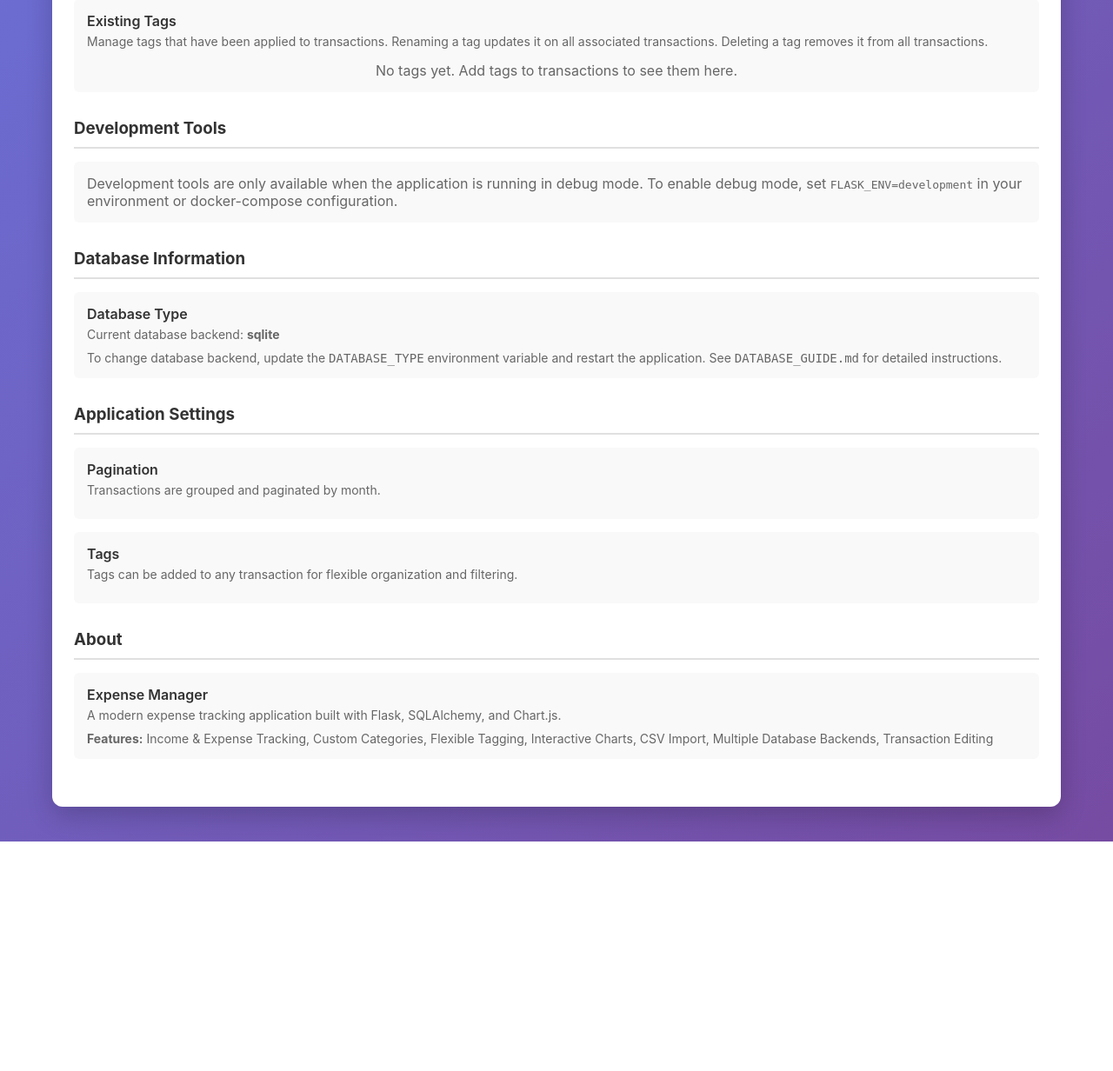
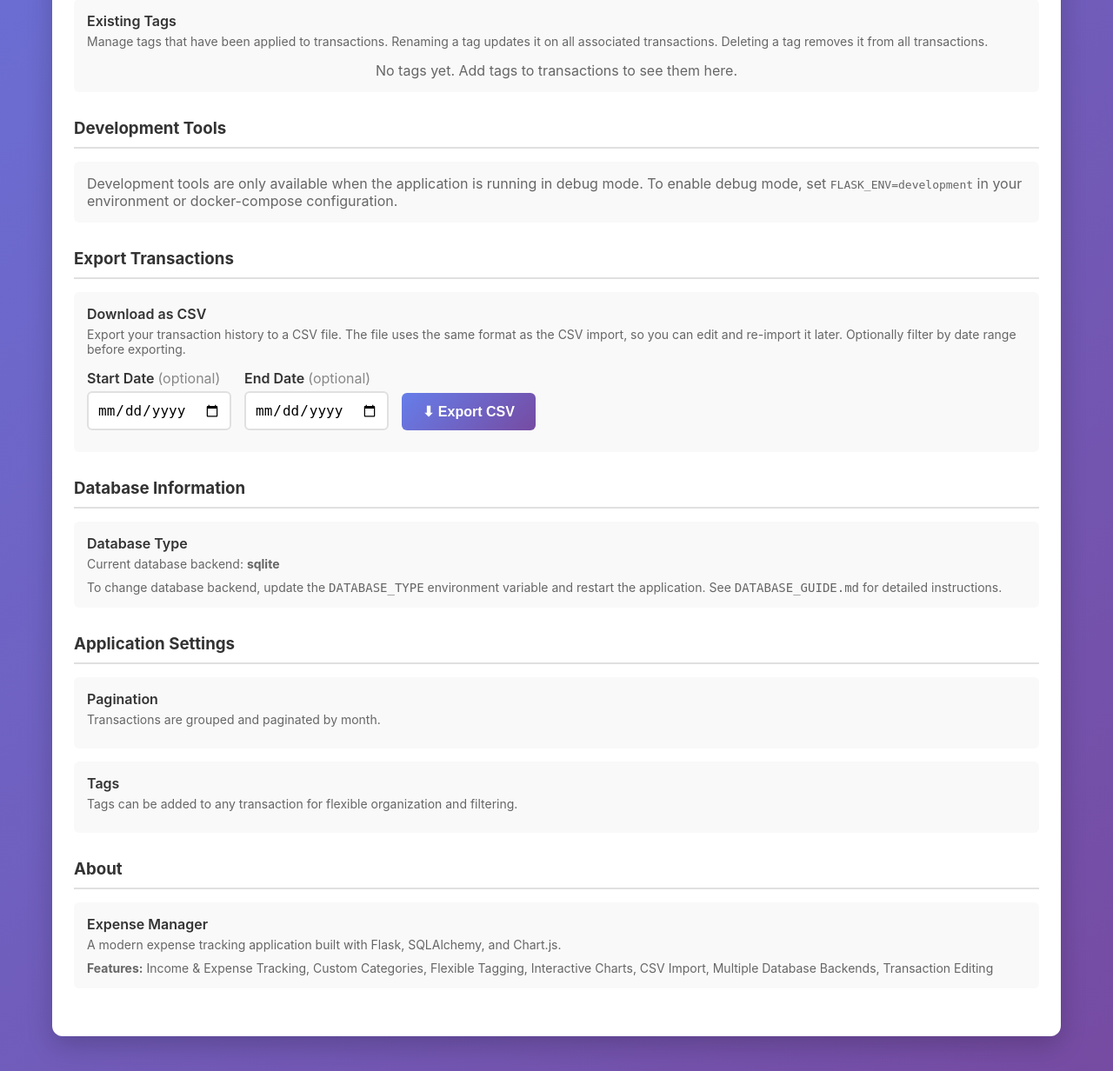
Before and after one commit to paperplate/JustAnotherExpenseManager, a Flask app: page /settings in a window 1280 px wide. Shown: the part 1231-2463 px from the top of the page at 87% size. Before the commit the page ends 2199 px from the top, so only its background shows below. Run offline with Flask 3, Linux system fonts and the light colour scheme; data comes from the database, SQL or seed files in the repository; parts of the project's set-up code (start-up, migrations or seed data) failed here and were passed over.

Commit message:
Implement #12

```diff
--- a/JustAnotherExpenseManager/static/js/settings.js
+++ b/JustAnotherExpenseManager/static/js/settings.js
@@ -324,7 +324,49 @@ async function deleteTag(name) {
         alert('❌ Error: ' + error.message);
     }
 }
+async function exportTransactions() {
+    const startDate = document.getElementById('export-start-date').value;
+    const endDate = document.getElementById('export-end-date').value;
+    const resultDiv = document.getElementById('export-result');
+    if (startDate && endDate && startDate > endDate) {
+        if (resultDiv)
+            resultDiv.innerHTML = '<p style="color: #d63031;">❌ Start date must be before end date.</p>';
+        return;
+    }
+    const params = new URLSearchParams();
+    if (startDate)
+        params.set('start_date', startDate);
+    if (endDate)
+        params.set('end_date', endDate);
+    const url = '/api/transactions/export' + (params.toString() ? '?' + params.toString() : '');
+    try {
+        const response = await fetch(url);
+        if (!response.ok) {
+            if (resultDiv)
+                resultDiv.innerHTML = '<p style="color: #d63031;">❌ Export failed. Please try again.</p>';
+            return;
+        }
+        const blob = await response.blob();
+        const objectUrl = URL.createObjectURL(blob);
+        const a = document.createElement('a');
+        a.href = objectUrl;
+        a.download = 'transactions.csv';
+        document.body.appendChild(a);
+        a.click();
+        document.body.removeChild(a);
+        URL.revokeObjectURL(objectUrl);
+        if (resultDiv) {
+            resultDiv.innerHTML = '<p style="color: #00b894; font-weight: 600;">✓ Export downloaded successfully!</p>';
+            setTimeout(() => { resultDiv.innerHTML = ''; }, 3000);
+        }
+    }
+    catch (error) {
+        if (resultDiv)
+            resultDiv.innerHTML = `<p style="color: #d63031;">❌ Error: ${error.message}</p>`;
+    }
+}
 window.addCategory = addCategory;
+window.exportTransactions = exportTransactions;
 window.editCategory = editCategory;
 window.closeEditCategoryModal = closeEditCategoryModal;
 window.saveEditCategory = saveEditCategory;
--- a/JustAnotherExpenseManager/templates/settings.html
+++ b/JustAnotherExpenseManager/templates/settings.html
@@ -119,6 +119,33 @@
     </div>
     {% endif %}
 
+    <!-- Export Transactions -->
+    <div class="settings-section">
+        <h3>Export Transactions</h3>
+
+        <div class="setting-item">
+            <div class="setting-label">Download as CSV</div>
+            <div class="setting-description">
+                Export your transaction history to a CSV file. The file uses the same format as
+                the CSV import, so you can edit and re-import it later. Optionally filter by date
+                range before exporting.
+            </div>
+
+            <div style="display: flex; gap: 15px; flex-wrap: wrap; margin-top: 15px; align-items: flex-end;">
+                <div class="form-group" style="margin-bottom: 0;">
+                    <label for="export-start-date">Start Date <span style="font-weight: 400; color: #888;">(optional)</span></label>
+                    <input type="date" id="export-start-date" style="min-width: 160px;">
+                </div>
+                <div class="form-group" style="margin-bottom: 0;">
+                    <label for="export-end-date">End Date <span style="font-weight: 400; color: #888;">(optional)</span></label>
+                    <input type="date" id="export-end-date" style="min-width: 160px;">
+                </div>
+                <button class="btn" onclick="exportTransactions()">⬇ Export CSV</button>
+            </div>
+            <div id="export-result" style="margin-top: 10px;"></div>
+        </div>
+    </div>
+
     <!-- Database Settings -->
     <div class="settings-section">
         <h3>Database Information</h3>
--- a/static_src/js/types.ts
+++ b/static_src/js/types.ts
@@ -64,6 +64,7 @@ declare global {
     saveEditTag: () => Promise<void>;
     deleteTag: (name: string) => Promise<void>;
     populateTestData: () => Promise<void>;
+    exportTransactions: () => Promise<void>;
   }
 
   // Chart.js loaded via CDN <script> tag
```
Also changed, not shown: JustAnotherExpenseManager/routes/transactions.py (+67 -1 lines), static_src/js/settings.ts (+43 -0 lines).
